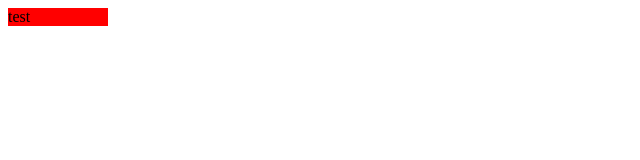
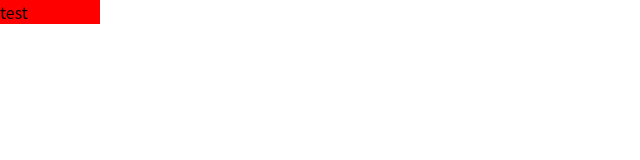
Before and after one commit to bigwin26/newDraw, a React (Create React App) app in the folder client/: page / in a window 1280 px wide. Shown: the top 160 px of the page, without its empty margins (0-640 px from the left). Built offline with nearby package versions, Linux system fonts and the light colour scheme; the HTML template or start-up script is replaced by a standard one.

Commit message:
css reset 적용

```diff
--- a/client/src/App.tsx
+++ b/client/src/App.tsx
@@ -1,5 +1,7 @@
 import React from "react";
 import styled from "styled-components";
+import GlobalStyles from "./lib/GlobalStyles";
+import Responsive from "./lib/responsive";
 
 const Styleddiv = styled.div`
   width: 100px;
@@ -7,7 +9,13 @@ const Styleddiv = styled.div`
 `;
 
 function App() {
-  return <Styleddiv>test</Styleddiv>;
+  return (
+    <>
+      <GlobalStyles />
+      <Responsive />
+      <Styleddiv>test</Styleddiv>
+    </>
+  );
 }
 
 export default App;
--- /dev/null
+++ b/client/src/lib/GlobalStyles.ts
@@ -0,0 +1,53 @@
+import { createGlobalStyle } from "styled-components";
+
+const GlobalStyles = createGlobalStyle`
+body {
+  margin: 0;
+  padding: 0;
+  font-family: "Noto Sans KR", "Noto Sans CJK KR", -apple-system,
+    BlinkMacSystemFont, "Helvetica Neue", "Apple SD Gothic Neo", "Malgun Gothic",
+    "맑은 고딕", 나눔고딕, "Nanum Gothic", arial, 돋움, Dotum, Tahoma, Geneva,
+    sans-serif;
+  -webkit-font-smoothing: antialiased;
+  -moz-osx-font-smoothing: grayscale;
+  box-sizing: border-box;
+  word-break: keep-all;
+}
+
+* {
+  padding: 0;
+  margin: 0;
+  box-sizing: inherit;
+}
+input,
+button,
+textarea {
+  font-family: inherit;
+}
+html,
+body,
+#root {
+  height: 100%;
+}
+h1,
+h2,
+h3,
+h4,
+h5,
+h6 {
+  margin: 0;
+}
+ul,
+li {
+  list-style-type: none;
+  padding-left: 0px;
+}
+a {
+  text-decoration: none;
+}
+main {
+  padding-top: 70px;
+}
+`;
+
+export default GlobalStyles;
--- /dev/null
+++ b/client/src/lib/media.ts
@@ -0,0 +1,15 @@
+export const mediaQuery = (maxWidth: number) => `
+  @media (max-width: ${maxWidth}px)
+`;
+
+const media = {
+  xxlarge: mediaQuery(1920),
+  xlarge: mediaQuery(1440),
+  large: mediaQuery(1200),
+  medium: mediaQuery(1024),
+  small: mediaQuery(768),
+  xsmall: mediaQuery(375),
+  custom: mediaQuery,
+};
+
+export default media;
--- /dev/null
+++ b/client/src/lib/responsive.ts
@@ -0,0 +1,37 @@
+import { createGlobalStyle } from "styled-components";
+import media from "./media";
+
+export const breakpoints = {
+  large: "1200px",
+  medium: "1024px",
+  small: "768px",
+  xsmall: "375px",
+};
+
+const baseFontSize = {
+  xlarge: "100%",
+  large: "100%",
+  medium: "95%",
+  small: "90%",
+  xsmall: "70%",
+};
+
+const Responsive = createGlobalStyle`
+html {
+  font-size: ${baseFontSize.xlarge};
+  ${media.large} {
+      font-size: ${baseFontSize.large};
+    }
+  ${media.medium} {
+    font-size: ${baseFontSize.medium};
+  }
+  ${media.small} {
+      font-size: ${baseFontSize.small};
+    }
+  ${media.xsmall} {
+    font-size: ${baseFontSize.xsmall};
+  }
+}
+`;
+
+export default Responsive;
```
Also changed, not shown: 2 other files (tests, documents, lock files or other folders).
